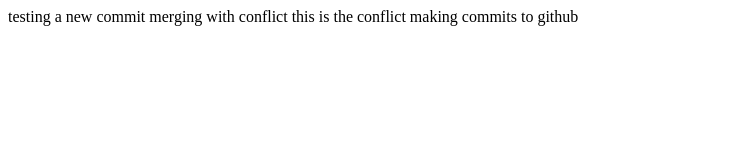
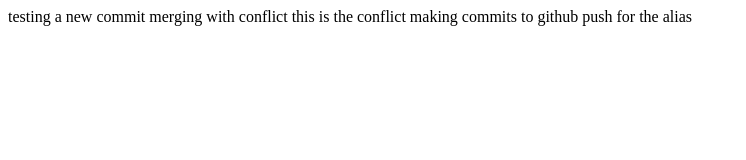
Before and after one commit to gbsorensen/git-test, a plain HTML site: page index.html in a window 1280 px wide. Shown: the whole page, without its empty margins (0-746 px from the left). Drawn offline with Linux system fonts and the light colour scheme.

Commit message:
github push using alias

```diff
--- a/index.html
+++ b/index.html
@@ -10,6 +10,7 @@
     merging with conflict
     this is the conflict
     making commits to github
+    push for the alias
 
 </body>
 </html>
```
